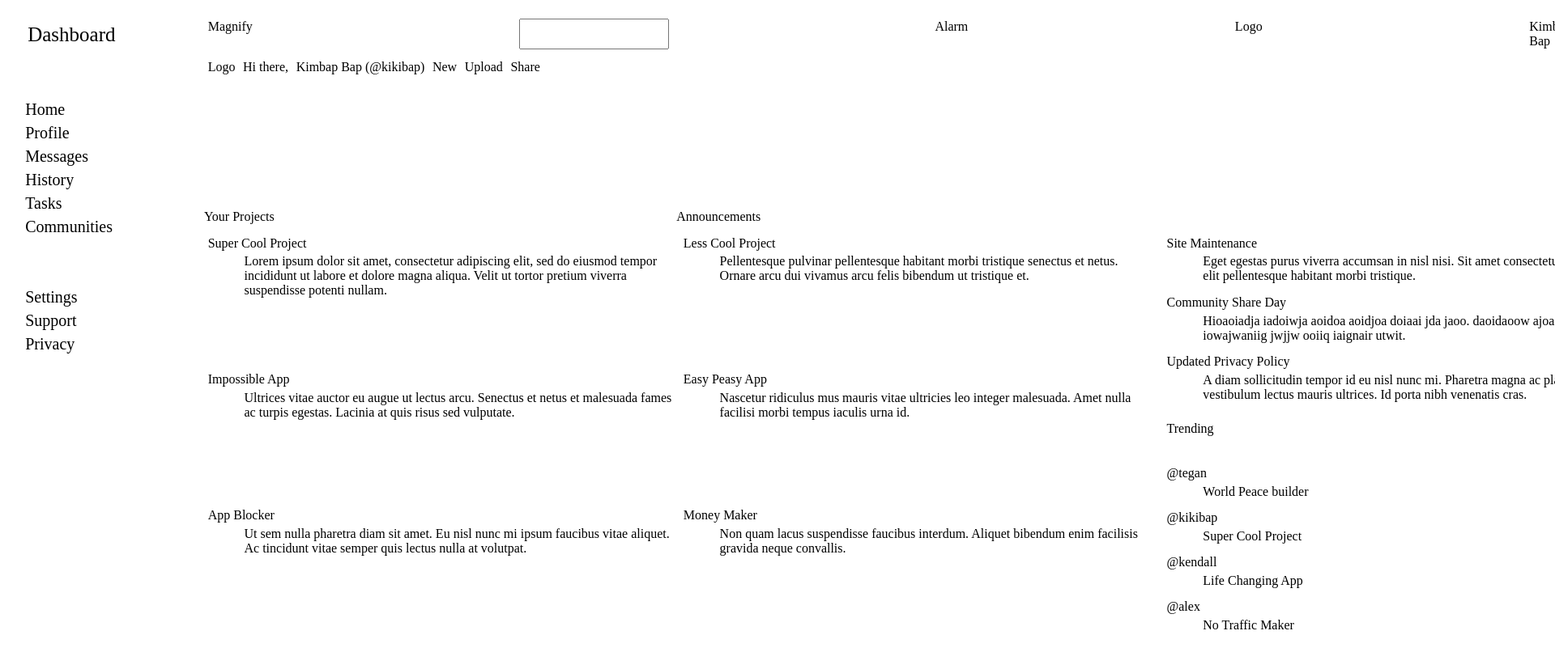
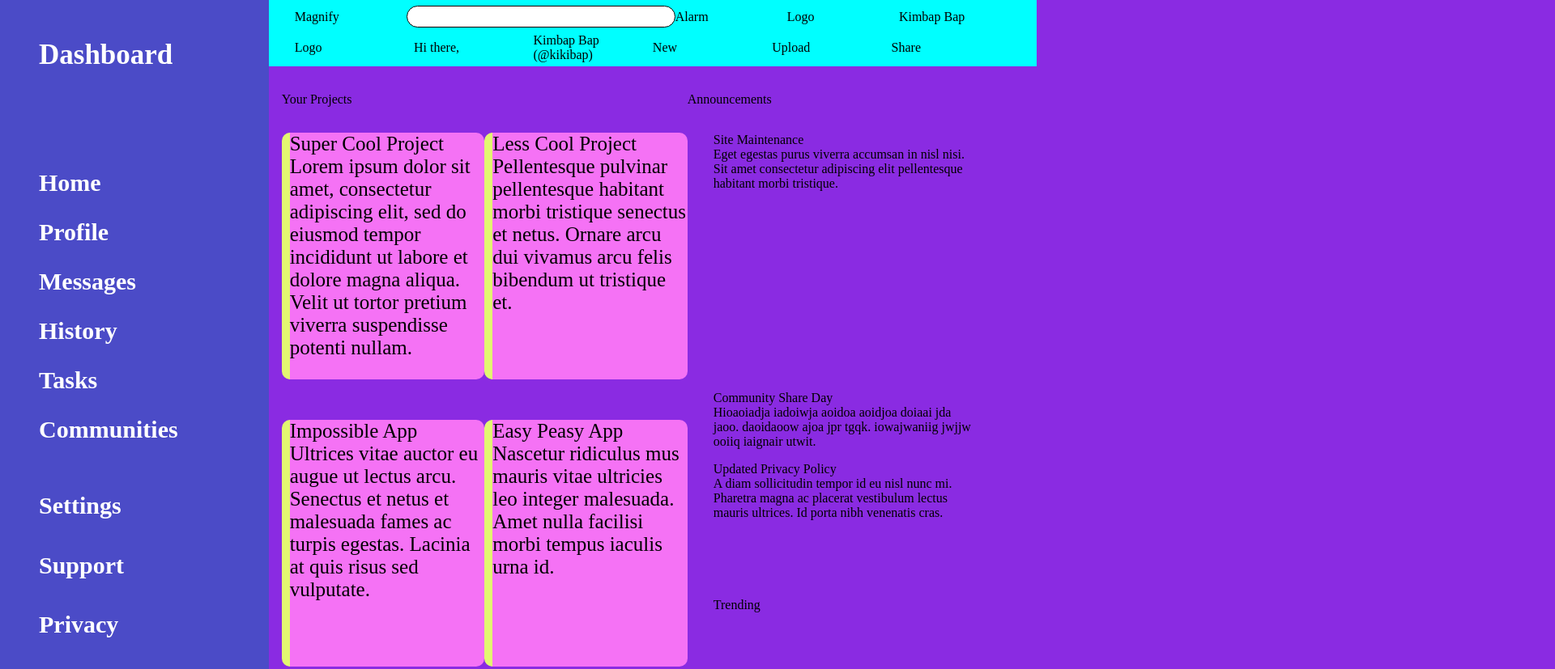
Before and after one commit to ktla99/Project-Admin-Dashboard, a plain HTML site: page index.html in a window 1280 px wide. Shown: the top 827 px of the page at 81% size, 1920 px wide, since content can reach past the window. Drawn offline with Linux system fonts and the light colour scheme; a script that the page names is missing.

Commit message:
Edited grid column, grid rows with templates and paddings

```diff
--- a/style.css
+++ b/style.css
@@ -1,71 +1,138 @@
 * {
-    margin: .3em;
+    margin-top: 0;
+    padding: 0;
+    border: 0;
+}
+
+body {
+    background-color: blueviolet;
+}
+
+html, body {
+    height: 100%;
+    width: 100%;
+    margin: 0;
 }
 
 .container {
     display: grid;
-    grid-template-columns: 1fr / 2fr;
-    grid-template-rows: repeat(4, 10em);
-    gap: 5em;
+    grid-template-columns: auto 1fr auto;
 }
 
 .sidebar {
     display: grid;
-    grid-template-rows: repeat(3, 1fr);
-    gap: 2.5em;
+    grid-row: 1 / 4;
+    background-color: rgb(75, 75, 199);
+    padding-left: 3rem;
+    padding-right: 7rem;
+    padding-bottom: 30rem;
+    color: white;
+    font-weight: 700;
 }
 
 .navigationOne {
-    font-size: 25px;
+    display: grid;
+    font-size: 35px;
+    padding-top: 3rem;
 }
 
-.navigationTwo,
+.navigationTwo {
+    display: grid;
+    font-size: 30px;
+    gap: 15px;
+    padding-top: 3rem;
+}
+
 .navigationThree {
-    font-size: 20px;
-
+    display: grid;
+    font-size: 30px;
+    gap: 15px;
+    padding-top: 3rem;
 }
 
 .header {
-
+    display: grid;
+    grid-template-columns: repeat(auto-fit, minmax(500px / 1fr));
+    grid-template-rows: repeat(2, 1fr);
+    background-color: aqua;
+    padding-left: 2rem;
+    padding-right: 2rem;
 }
 
 .topBox {
-    display: flex;
-    gap: 20em;
+    display: grid;
+    grid-template-columns: repeat(5, 1fr);
+    justify-content: space-between;
+    align-items: center;
 }
 
 .bottomBox {
-    display: flex;
-    justify-content: start;
+    display: grid;
+    grid-template-columns: repeat(6, 1fr);
+    justify-content: space-between;
+    align-items: center;
+    padding-bottom: 5px;
 }
+
+#search {
+    width: 20rem;
+    border-radius: 15px;
+    border: 1px #000 solid;
+    padding: 5px 5px 5px 5px;
+    position: relative;
+    top: 0;
+    right: 0;
+    z-index: 5;
+}
+
 
 .main-content {
     display: grid;
-    grid-template-columns: repeat(3 / 1fr);
+    grid-template-columns: repeat(auto-fit, minmax(200px / 1fr));
     grid-column: 2 / 4;
-    grid-row: 2 / 4;
+    grid-row: 3 / 4;
+    background-color: blueviolet;
+    padding: 2rem 2rem 1rem 1rem;
 }
+
 
 .containerOne {
     display: grid;
-    grid-template-columns: 1fr 1fr;
-    grid-template-rows: 1fr 1fr 1fr;
-    grid-column: 1 / 3;
+    grid-template-columns: repeat(2, 1fr);
+    grid-template-rows: repeat(3, 1fr);
     grid-row: 2 / 4;
+    padding-top: 2rem;
+    padding-bottom: 3rem;
 }
 
 .containerTwo {
     display: grid;
     grid-template-columns: 1fr;
     grid-template-rows: 1fr;
-    grid-column: 3 / 4;
     grid-row: 2 / 3;
+    padding-top: 2rem;
+    padding-bottom: 3rem;
+    padding-right: 3rem;
+    padding-left: 2rem;
 }
 
 .containerThree {
     display: grid;
     grid-template-columns: 1fr;
     grid-template-rows: 1fr 1fr;
-    grid-column: 3;
     grid-row: 3 / 4;
+    padding-top: 2rem;
+    padding-bottom: 3rem;
+    padding-right: 3rem;
+    padding-left: 2rem;
 }
+
+#boxes {
+    display: flex;
+    flex-direction: column;
+    font-size: 25px;
+    margin-bottom: 2em;
+    background-color: rgb(245, 114, 245);
+    border-left: 10px solid rgb(227, 247, 113);
+    border-radius: 10px;
+}
```
